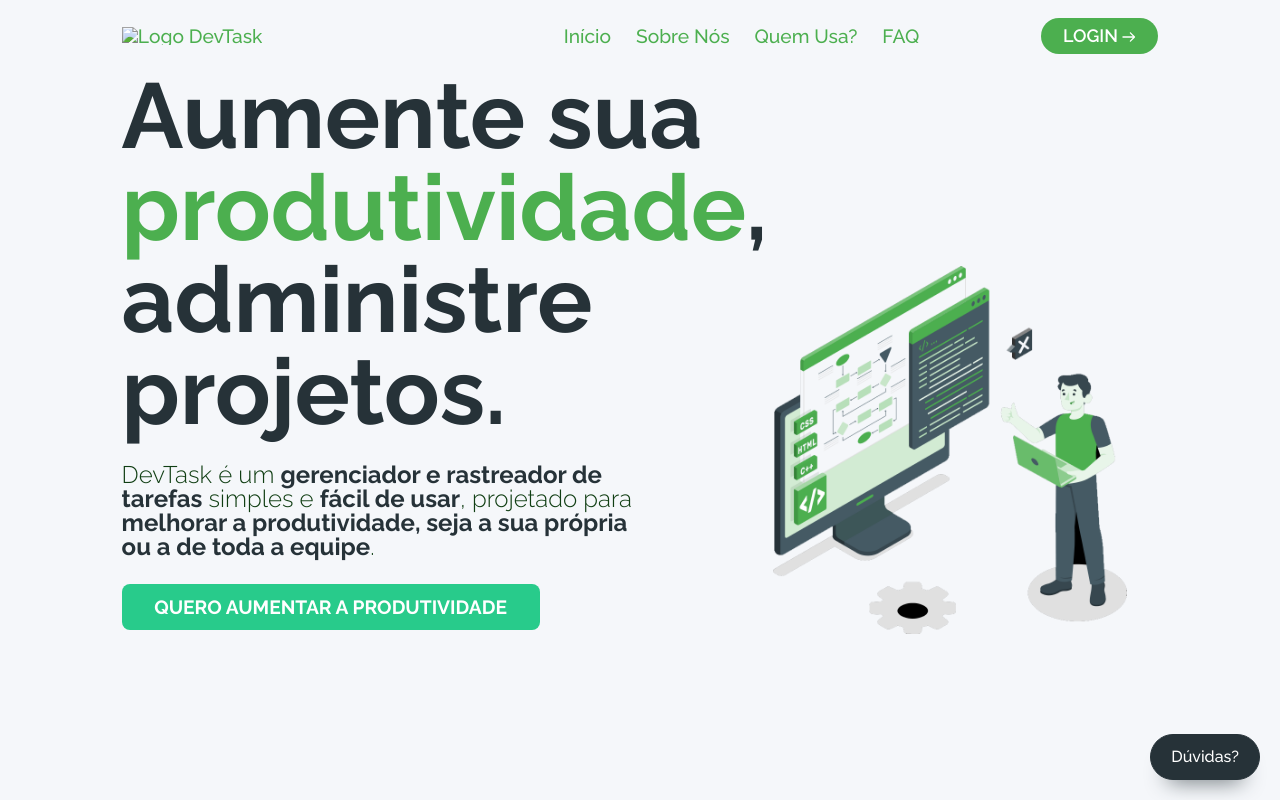
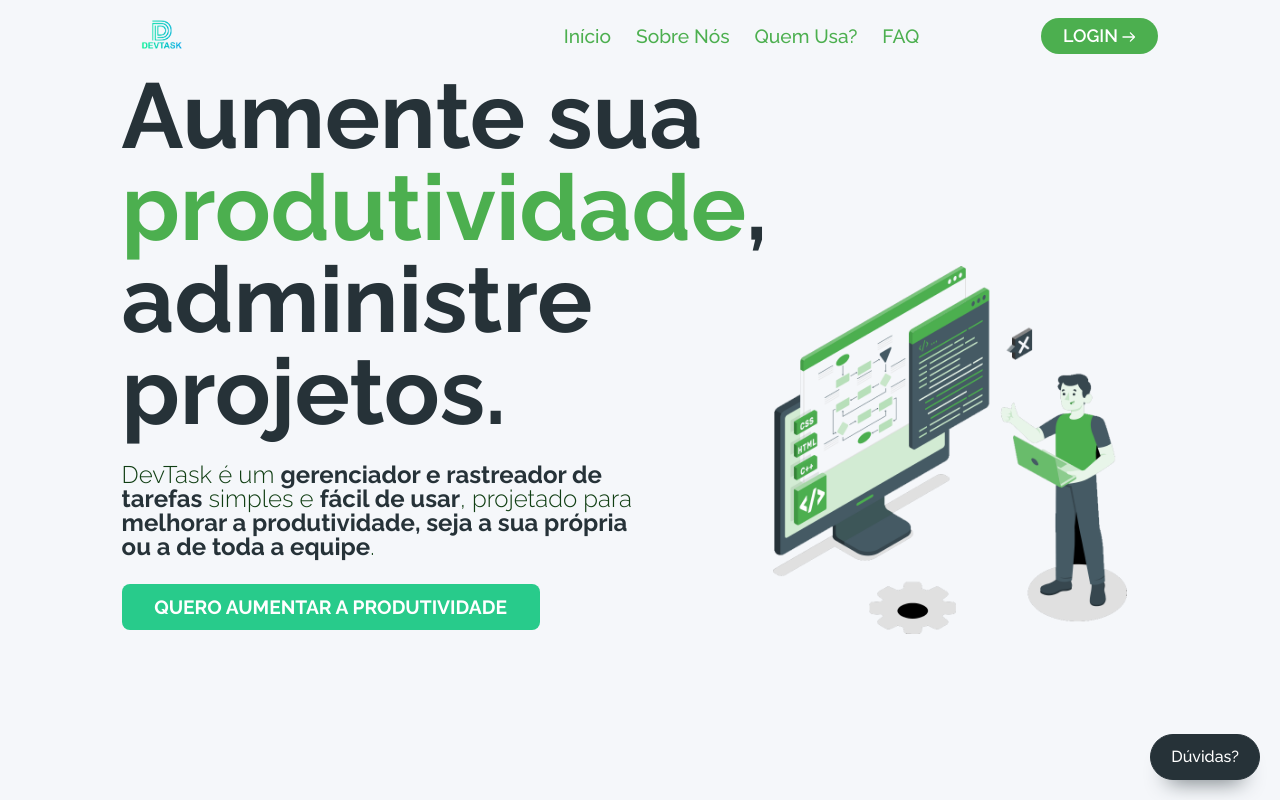
Before and after one commit to ICEI-PUC-Minas-PMV-ADS/pmv-ads-2023-2-e1-proj-web-t14-ProjDevTask, a plain HTML site: page codigo-fonte/indexpage.html in a window 1280 px wide. Shown: the top 800 px of the page. Drawn offline with Linux system fonts and the light colour scheme; the site is published under a folder, as on GitHub Pages, so addresses that start at the root find nothing; files whose address does not match are found by name.

Commit message:
Update indexpage.html

```diff
--- a/codigo-fonte/indexpage.html
+++ b/codigo-fonte/indexpage.html
@@ -11,7 +11,7 @@
 
     <nav>
         <div class="nav_logo">
-            <img src="/codigo-fonte/Cadastro-LogIn/assets/img/devtasklogo.png" alt="Logo DevTask" class="nav_logo">
+            <img src="./Cadastro-LogIn/assets/img/devtasklogo.png" alt="Logo DevTask" class="nav_logo">
         </div>
         <ul class="main_nav">
             <li><a href="indexpage.html">Início</a></li>
```
